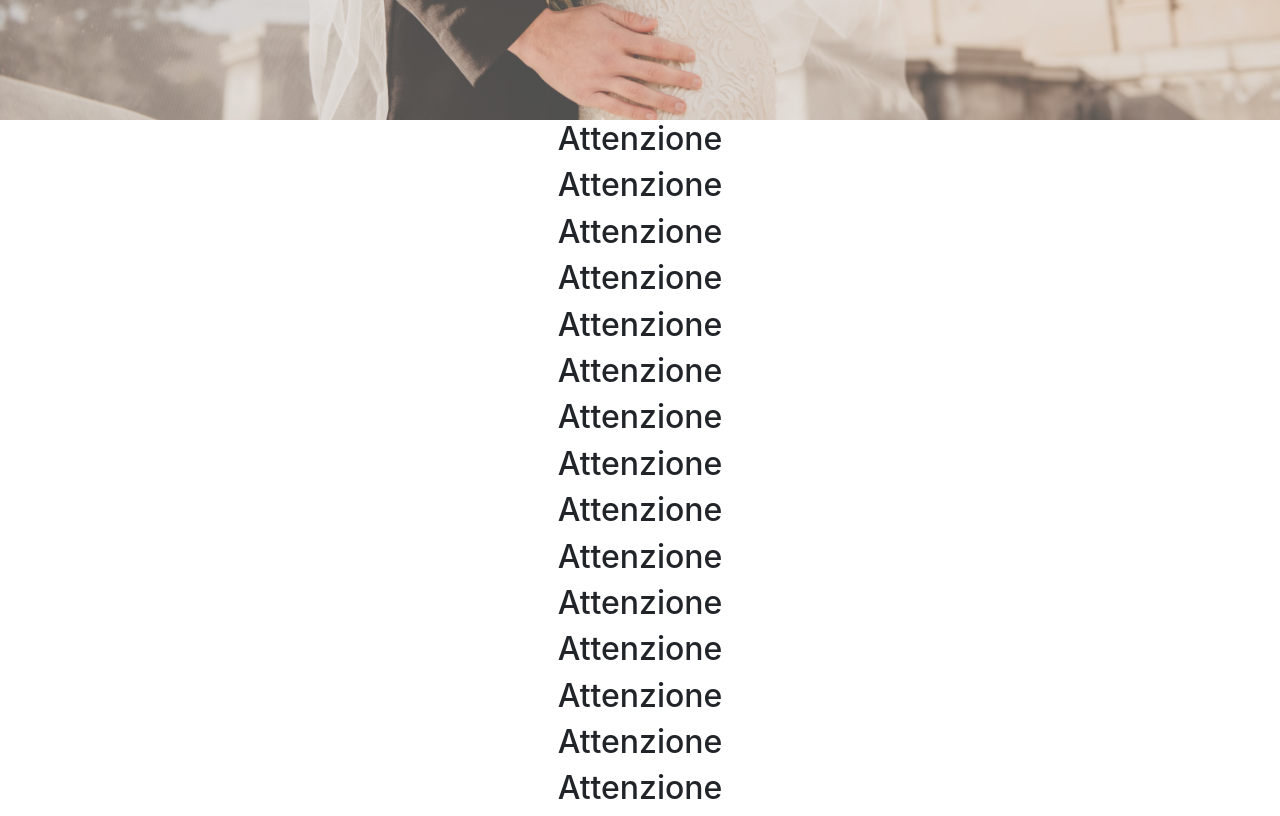
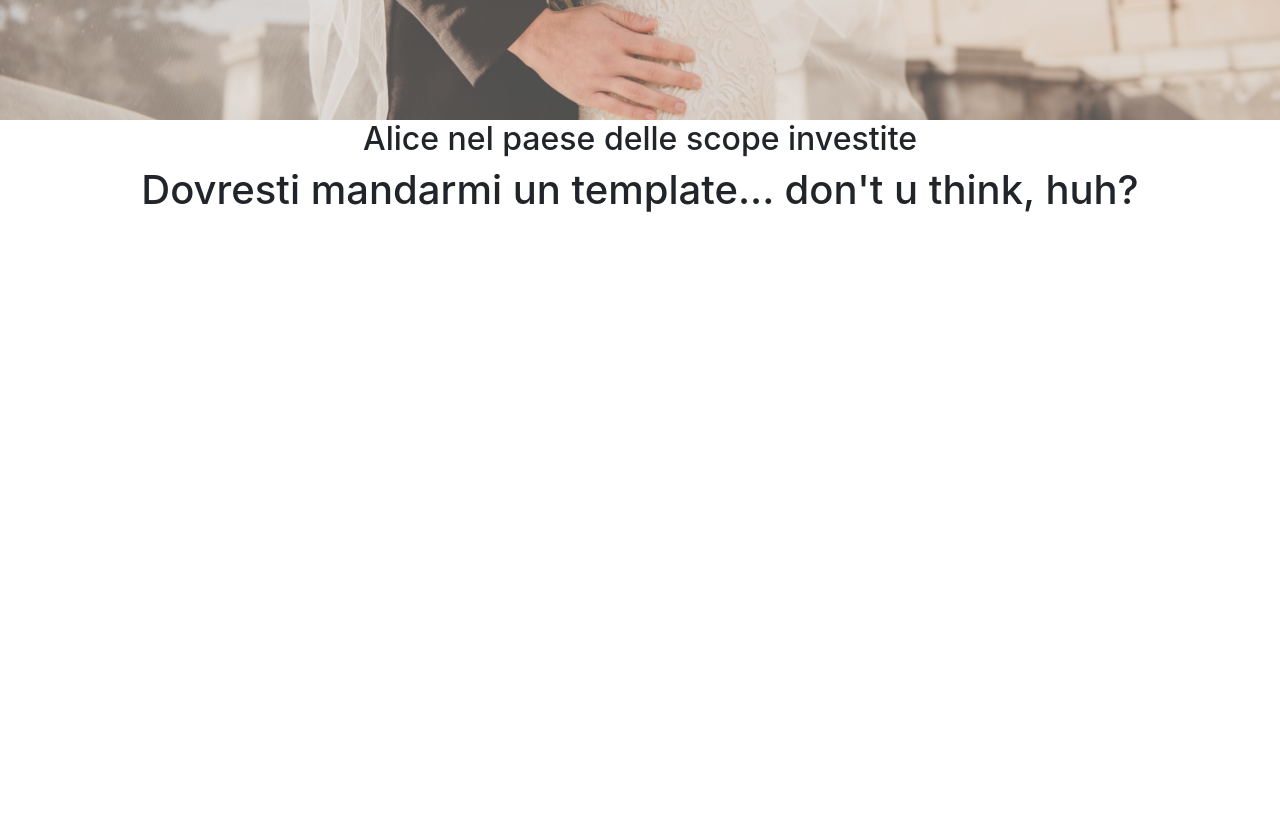
Before and after one commit to XKlaymoreX/alivan, a React (Create React App) app in the folder client/: page / in a window 1280 px wide. Shown: the part 680-1496 px from the top of the page. After the commit the page ends 902 px from the top, so only its background shows below. Built offline with nearby package versions, Linux system fonts and the light colour scheme.

Commit message:
update build

```diff
--- a/client/src/components/Content.tsx
+++ b/client/src/components/Content.tsx
@@ -3,21 +3,8 @@ import React from 'react'
 const Content = () => {
     return (
         <div>
-            <h2>Attenzione</h2>
-            <h2>Attenzione</h2>
-            <h2>Attenzione</h2>
-            <h2>Attenzione</h2>
-            <h2>Attenzione</h2>
-            <h2>Attenzione</h2>
-            <h2>Attenzione</h2>
-            <h2>Attenzione</h2>
-            <h2>Attenzione</h2>
-            <h2>Attenzione</h2>
-            <h2>Attenzione</h2>
-            <h2>Attenzione</h2>
-            <h2>Attenzione</h2>
-            <h2>Attenzione</h2>
-            <h2>Attenzione</h2>
+            <h2>Alice nel paese delle scope investite</h2>
+            <h1>Dovresti mandarmi un template... don't u think, huh?</h1>
         </div>
     )
 }
--- a/client/src/components/Header.tsx
+++ b/client/src/components/Header.tsx
@@ -3,7 +3,6 @@ import backgroundImage from '../media/wedding.jpg'
 const Header : React.FC = () => {
     return (
         <div className="header container-fluid d-flex justify-content-center align-items-center text-white" style={{
-            width:'100vw',
             height:'100vh',
             backgroundImage:`url(${backgroundImage})`,
             backgroundSize:'cover',
```
Also changed, not shown: 8 other files (tests, documents, lock files or other folders).
